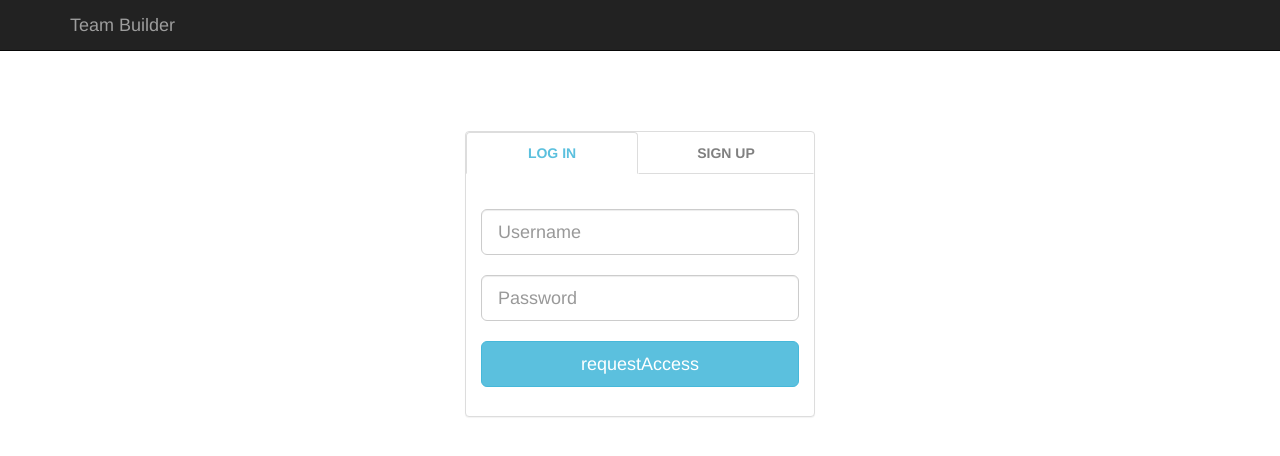
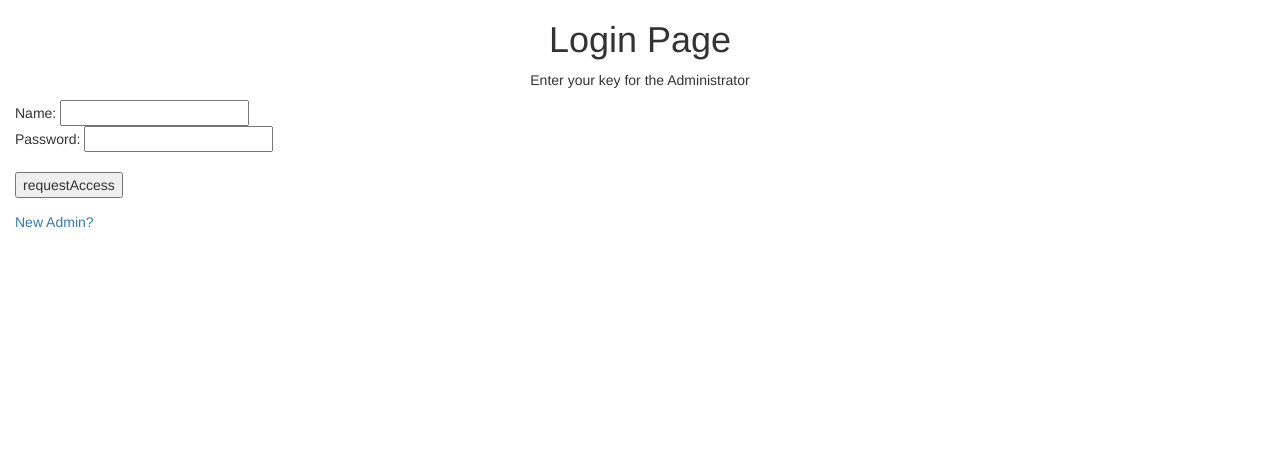
Before and after one commit to msteelha/greenFish, a Flask app: page /login in a window 1280 px wide. Shown: the top 456 px of the page. Run offline with Flask 2, Linux system fonts and the light colour scheme; some libraries are stand-ins or nearby versions.

Commit message:
fixed login page

```diff
--- a/templates/login.html
+++ b/templates/login.html
@@ -11,39 +11,6 @@
 </head>
 
 <body>
-
-<!--NAV BAR-->
-<nav class="navbar navbar-inverse navbar-static-top">
-  <div class="container">
-    <a class="navbar-brand" href="#">Team Builder</a>
-  </form>
-  </div>
-</nav>
-
-<!--LOGIN / SIGNUP BAR-->
-<br><br><br>
-<div class="container text-center bg-nav">
-  <div class="col-md-4 col-md-offset-4 vertical-center">
-    <div class="panel panel-default">
-      <!--switch between log in and sign up-->
-      <ul class="nav nav-tabs nav-justified">
-        <li role="presentation" class="active"><a href="/login"><b>LOG IN</b></a></li>
-        <li role="presentation"><a href="/createAdmin"><b>SIGN UP</b></a></li>
-      </ul>
-      <br>
-      <!--form for user to input name and password-->
-      <div class="panel-body">
-        <form id="myForm">
-          <input type="text" id="adminName" name="adminName" class="form-control input-lg"placeholder="Username"><br>
-          <input type="password" id="adminKey" name="adminKey" class="form-control input-lg" placeholder="Password"><br>
-          <input id="myBtn" class="btn btn-info btn-lg btn-block" type="button" value="requestAccess">
-        </form>
-      </div>
-    </div>
-  </div>
-</div>
-
-<script type="text/javascript">
 <div class="container-fluid bg-1 text-center">
 <h1>Login Page</h1>
 <p>Enter your key for the Administrator</p>
```
